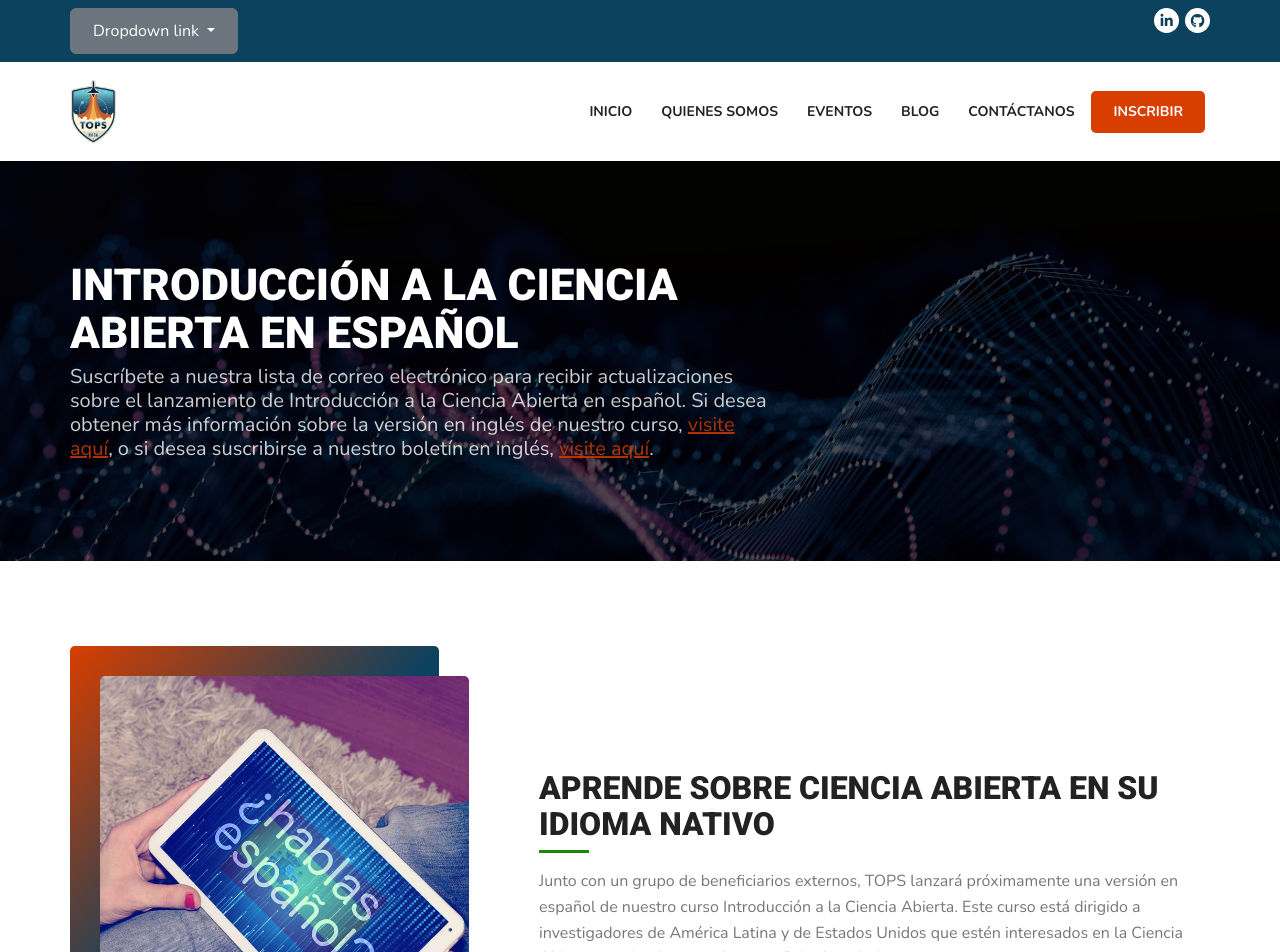
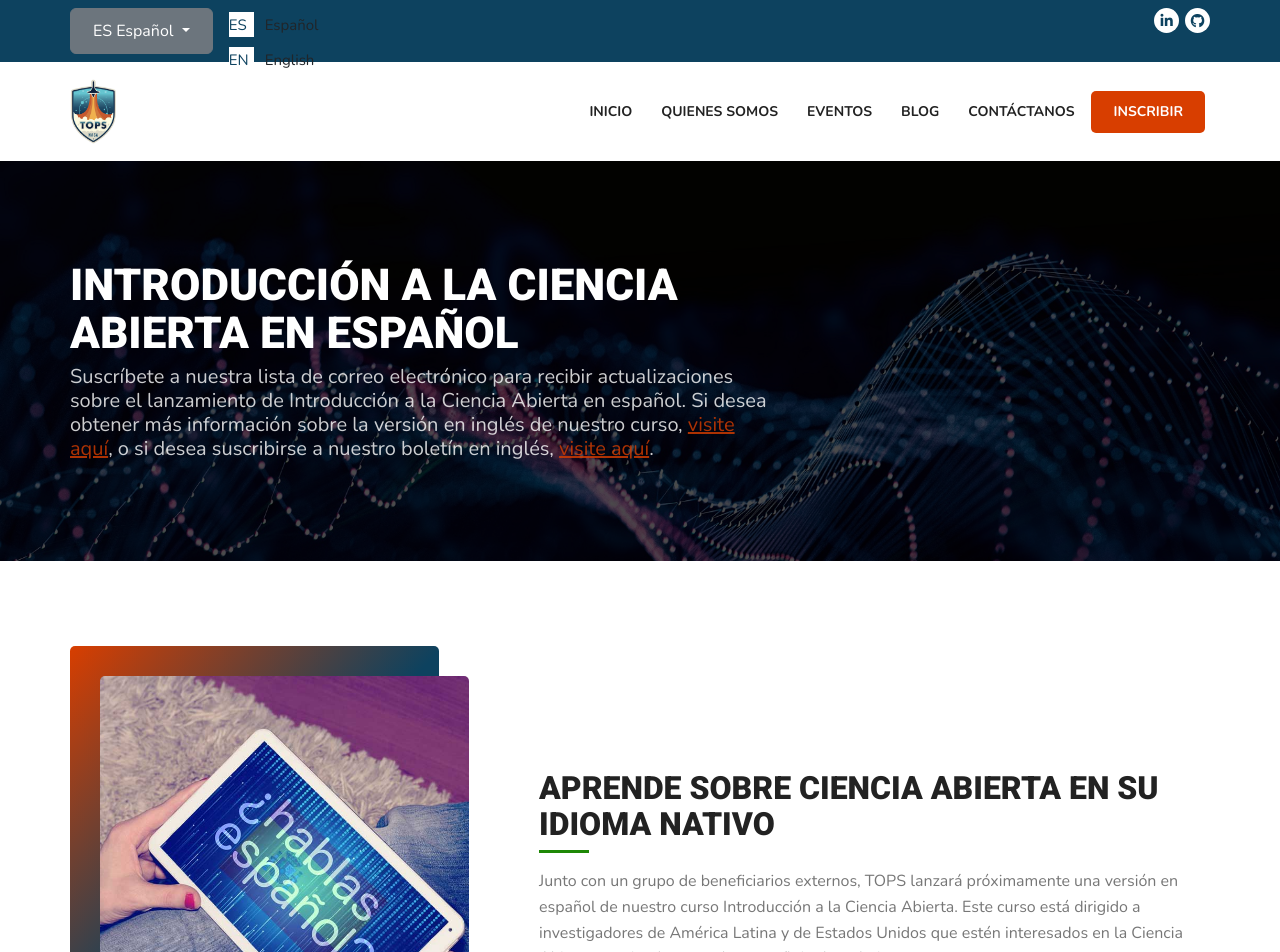
Before and after one commit to bressler1995/TOPS-Website-Front-End, a Jekyll site: the page built from pages/os101spanish.md, in a window 1280 px wide. Shown: the top 952 px of the page. Built offline with Jekyll 4.4.1, drawn with Linux system fonts in a browser that asks for light colours; a script that is not in the unit is left out.

Commit message:
Start adding language icons

```diff
--- a/_layouts/spanish.html
+++ b/_layouts/spanish.html
@@ -39,13 +39,12 @@
                 <div class="col-6">
                   <div class="dropdown">
                     <a class="btn btn-secondary dropdown-toggle" href="#" role="button" data-bs-toggle="dropdown" aria-expanded="false">
-                      Dropdown link
+                      <span class="tops_language_icon">ES</span> Español
                     </a>
 
-                    <ul class="dropdown-menu">
-                      <li><a class="dropdown-item" href="#">Action</a></li>
-                      <li><a class="dropdown-item" href="#">Another action</a></li>
-                      <li><a class="dropdown-item" href="#">Something else here</a></li>
+                    <ul id="tops_language" class="dropdown-menu tops_language">
+                      <li><a class="dropdown-item" href="#"><span class="tops_language_icon">ES</span> Español</a></li>
+                      <li><a class="dropdown-item" href="#"><span class="tops_language_icon">EN</span> English</a></li>
                     </ul>
                   </div>
                 </div>
--- a/assets/css/style.css
+++ b/assets/css/style.css
@@ -355,6 +355,26 @@ h1, h2, h3, h4, h5, h6, .h1, .h2, .h3, .h4, .h5, .h6 {
     top: 50%;
     left: 50%;
     transform: translate(-50%, -50%)
+}
+
+.top_bar .tops_language {
+	display: inline-block;
+    padding: 0;
+    height: 27px;
+    background: transparent;
+    border: 0;
+    font-size: 15px;
+    line-height: 27px;
+    font-weight: 300;
+}
+
+.top_bar .tops_language .tops_language_icon {
+	display: inline-block;
+	width: 25px;
+	height: 25px;
+	background-color: #FFF;
+	color: #0D425F;
+	margin-right: 7px;
 }
 
 .tops_nav .navbar .container-fluid {
```
